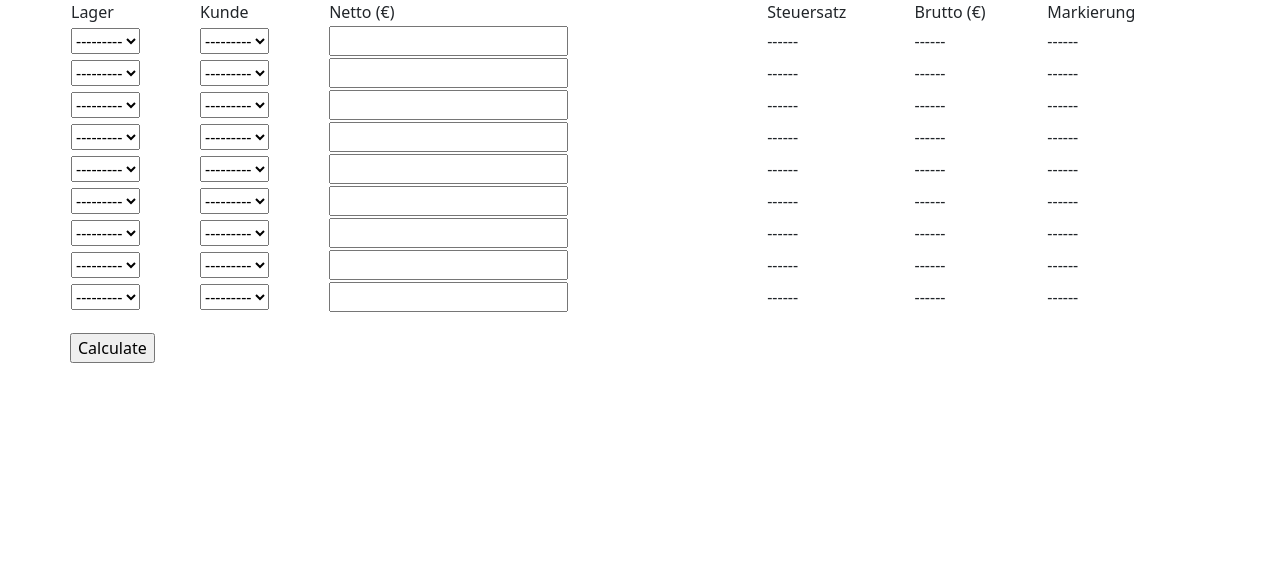
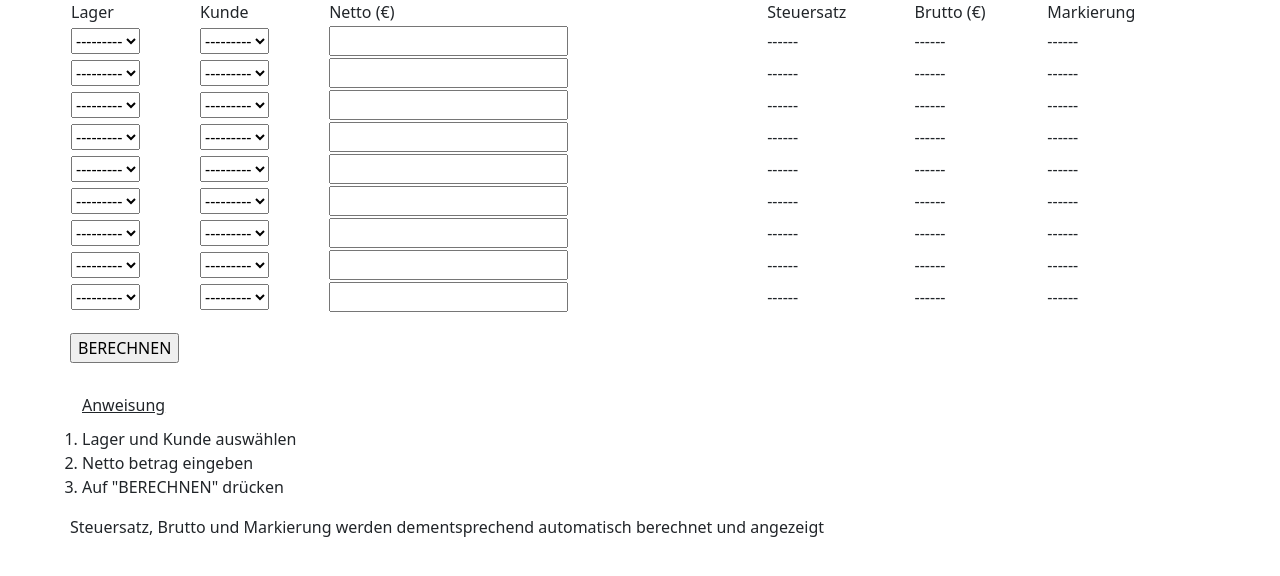
Before and after one commit to leadmeout/fuzzy-octo-potato, a Django app: page / in a window 1280 px wide. Shown: the part 51-627 px from the top of the page. Run offline with Django 3.2, Linux system fonts and the light colour scheme; data that the repository does not hold is empty; some libraries are stand-ins or nearby versions.

Commit message:
custom template tag to convert gross to german localization

```diff
--- a/click_dummy/settings.py
+++ b/click_dummy/settings.py
@@ -118,12 +118,11 @@ USE_L10N = False
 
 USE_TZ = True
 
-# number date format settings
+# number format settings
 USE_THOUSAND_SEPARATOR = True
 THOUSAND_SEPARATOR = "."
 DECIMAL_SEPARATOR = ","
 NUMBER_GROUPING = 3
-
 
 # Static files (CSS, JavaScript, Images)
 # https://docs.djangoproject.com/en/3.2/howto/static-files/
--- a/clickapp/forms.py
+++ b/clickapp/forms.py
@@ -20,7 +20,7 @@ class TariffCalcForm(ModelForm):
         self.helper = FormHelper()
         self.helper.form_method = "post"
         self.helper.form_show_labels = False
-        self.helper.add_input(Submit("submit", "Calculate"))
+        self.helper.add_input(Submit("submit", "Berechnen"))
 
     CLASSIFICATION_DICT = {"ch": "EU", "de": "EU", "fr": "EU", "us": "US"}
 
@@ -30,7 +30,7 @@ class TariffCalcForm(ModelForm):
         "us": 0,
     }
 
-    TAX_RATE_DICT = {0.19: "19%", 0.077: "7.7%", 0: "Steuerfrei"}
+    TAX_RATE_DICT = {0.19: "19%", 0.077: "7,7%", 0: "Steuerfrei"}
 
     def convert_number(self, num):
 
@@ -81,7 +81,8 @@ class TariffCalcForm(ModelForm):
             except KeyError:
                 tax = float(self.INTERNAL_TAX_DICT[self.cleaned_data["warehouse"]])
             gross_total = round(net_total * tax + net_total, 2)
-            return round(gross_total, 2)
+
+            return f"{gross_total:.2f}"
 
         return "------"
 
--- /dev/null
+++ b/clickapp/templatetags/clickapp_extras.py
@@ -0,0 +1,23 @@
+from django import template
+from django.utils.encoding import force_text
+
+register = template.Library()
+
+@register.filter
+def intdot(value):
+    """
+    Similar to 'django.contrib.humanize.intcomma', but with dots.
+    """
+    val_text = force_text(value)
+    val_int = val_text[:-3]
+    val_decimal = val_text[-3:]
+    try:
+        val_new = int(val_int)
+    except ValueError:
+        return "------"
+
+    val_new = '{:,d}'.format(val_new)
+    val_new = val_new.replace(',', '.')
+    val_decimal = val_decimal.replace('.', ',')
+    val_new += val_decimal
+    return val_new
--- a/templates/clickapp/index.html
+++ b/templates/clickapp/index.html
@@ -1,7 +1,6 @@
 {% extends 'base.html' %}
 {% load crispy_forms_tags %}
-{% load humanize %}
-{% load l10n %}
+{% load clickapp_extras %}
 
 {% block content %}
 
@@ -23,9 +22,9 @@
 
           <td>{{ form.warehouse|as_crispy_field }}</td>
           <td>{{ form.customer|as_crispy_field }}</td>
-          <td>{{ form.net|as_crispy_field|localize }}</td>
+          <td>{{ form.net|as_crispy_field }}</td>
           <td>{{ form.get_tax_rate }}</td>
-          <td>{{ form.get_gross|intcomma }}</td>
+          <td>{{ form.get_gross|intdot }}</td>
           <td>{{ form.get_classification }}</td>
 
       {% endfor %}
@@ -37,10 +36,24 @@
 
 <div class="row" style="padding-top:20px">
   <div class="p-0">
-    <input type="submit" form="calc-form" value="Calculate">
+    <input type="submit" form="calc-form" value="BERECHNEN">
   </div>
+
+  <div class="row" id="legend-text" style="padding-top:30px">
+    <u>Anweisung</u>
+    <ol style="padding-top: 10px">
+      <li>Lager und Kunde auswählen</li>
+      <li>Netto betrag eingeben</li>
+      <li>Auf "BERECHNEN" drücken</li>
+
+    </ol>
+    Steuersatz, Brutto und Markierung werden dementsprechend automatisch berechnet und angezeigt
+  </div>
+
 </div>
 
 
 
+
+
 {% endblock content %}
```
Also changed, not shown: clickapp/templatetags/__init__.py (added).
